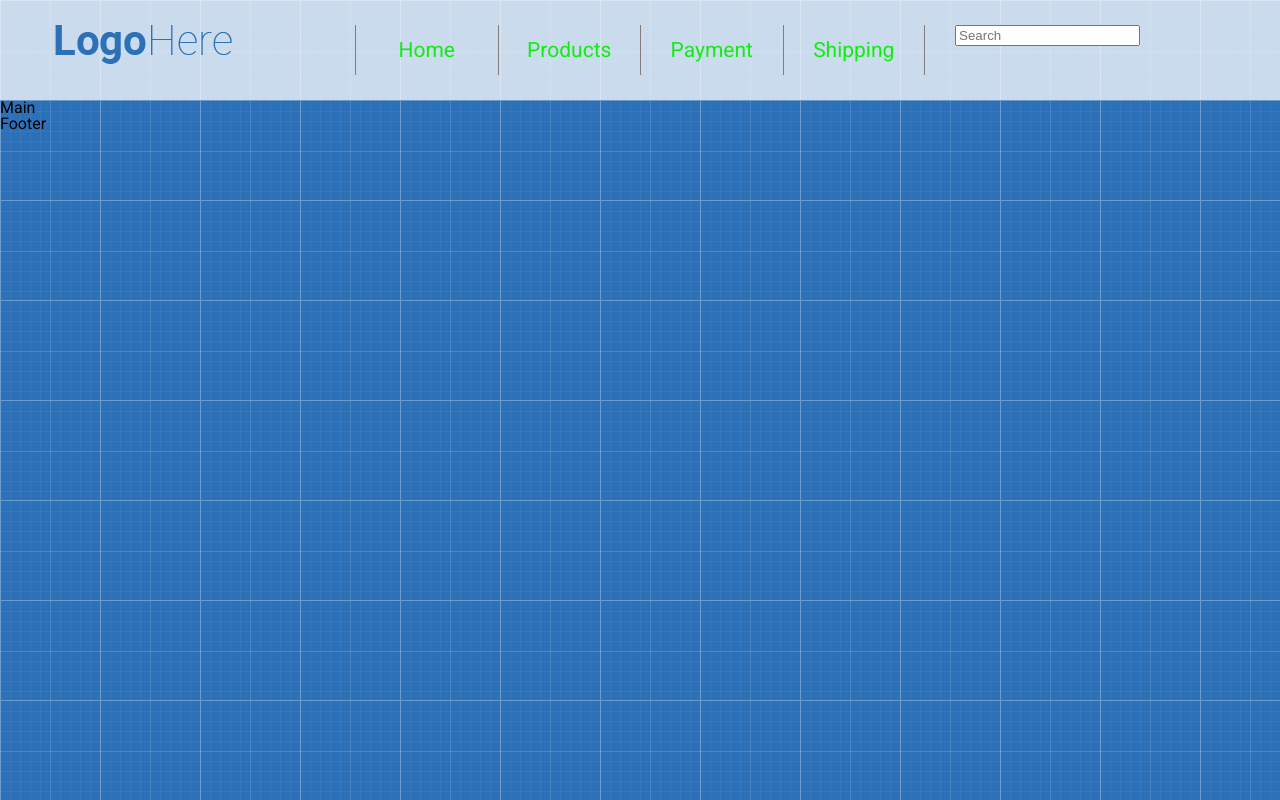
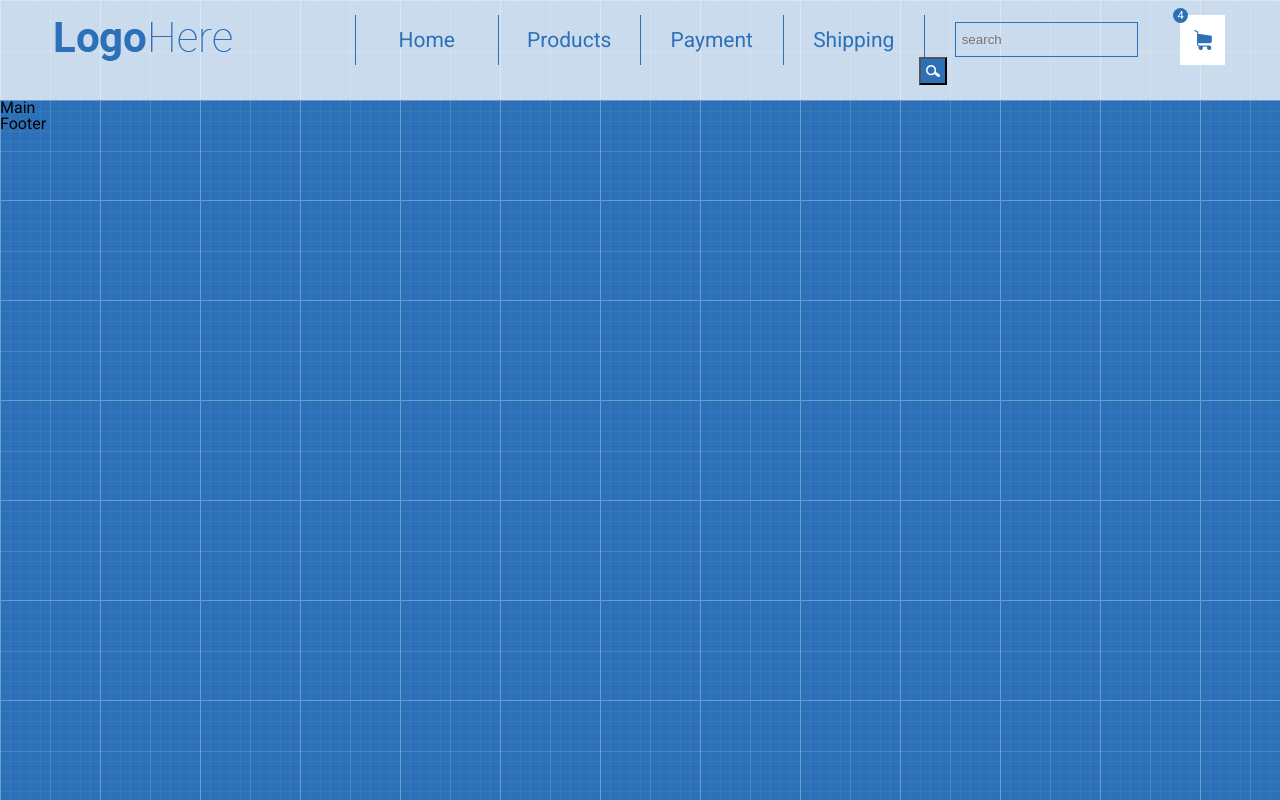
Before and after one commit to AdegoLabs/project-shop, a plain HTML site: page index.html in a window 1280 px wide. Drawn offline with Linux system fonts and the light colour scheme.

Commit message:
Add search

```diff
--- a/index.html
+++ b/index.html
@@ -24,7 +24,14 @@
                     <nav>
                         <ul class="menu">
                             <li><a href="">Home</a></li>
-                            <li><a href="">Products</a></li>
+                            <li id="product-item"><a href="">Products</a>
+                                <ul class="products-menu">
+                                    <li><a href="">Telegram</a></li>
+                                    <li><a href="">Viber</a</li>
+                                    <li><a href="">Whatsapp</a></li>
+                                    <li><a href="">Facebook Messenger</a></li>
+                                </ul>
+                            </li>
                             <li><a href="">Payment</a></li>
                             <li><a href="">Shipping</a></li>
 
@@ -32,8 +39,20 @@
                     </nav>
                 </div>
                 <div class="col-3">
-                    <div class="search">
-                        <input type="text" placeholder="Search">
+                    <div class="row">
+                        <div class="col-9">
+                            <div class="search">
+                                <form method="get">
+                                    <input type="text" placeholder=" search" id="search-input"/>
+                                    <input type="button" id="search-btn" />
+                                </form>
+                            </div>
+                        </div>
+                        <div class="col-3">
+                            <div class="cart">
+                                <div class="items-count">4</div>
+                            </div>
+                        </div>
                     </div>
                 </div>
             </div>
--- a/style.css
+++ b/style.css
@@ -45,11 +45,27 @@ body {
 
 .menu li {
     width:25%;
-    border-left: 1px solid rgb(135, 124, 124)
+    border-left: 1px solid #2c71b8
+}
+
+.menu li:hover {
+    background-color: #2c71b8;
+}
+
+.menu #product-item:hover .products-menu {
+    display: block;
+}
+
+.menu li:hover a {
+    color:#fff;
 }
 
 .menu li:last-child {
-    border-right: 1px solid rgb(135, 124, 124)
+    border-right: 1px solid #2c71b8
+}
+
+.logo {
+    margin-top: 7px;
 }
 
 .menu a {
@@ -58,6 +74,68 @@ body {
     text-decoration: none;
     font-size:21px;
     line-height: 50px;
-    color: #12ec12;
+    color: #2c71b8;
     text-align: center;
 }
+
+.search {
+
+}
+
+#search-input {
+    height: 35px;
+    margin-top: 7px;
+    border: 1px solid #2c71b8;
+    background: rgba(255, 255, 255, 0);
+}
+
+#search-btn {
+    position: relative;
+    right: 36px;
+    width: 28px;
+    height: 28px;
+    border-radius: 0;
+    background: url('images/search.png') #2c71b8 center no-repeat;
+}
+
+.cart {
+    height:50px;
+    background: url('images/cart.png') no-repeat center #fff;
+}
+
+.items-count {
+    position: relative;
+    bottom: 7px;
+    right: 7px;
+    width:15px;
+    color:#fff;
+    border-radius:50px;
+    background-color: #2c71b8;
+    height:15px;
+    text-align: center;
+    font-size: 11px;
+    line-height: 15px;
+}
+
+.products-menu {
+    display: none;
+    position:absolute;
+    background-color: #2c71b8;
+    width:200px;
+    height:150px;
+}
+
+.products-menu li {
+    width: 100%;
+}
+
+.products-menu li a:hover {
+    background-color: #fff;
+    color:#2c71b8;
+}
+
+.products-menu a {
+    font-size: 14px;
+    text-align: left;
+    padding-left: 10px;
+}
```
Also changed, not shown: images/cart.png (added), images/search.png (added).
